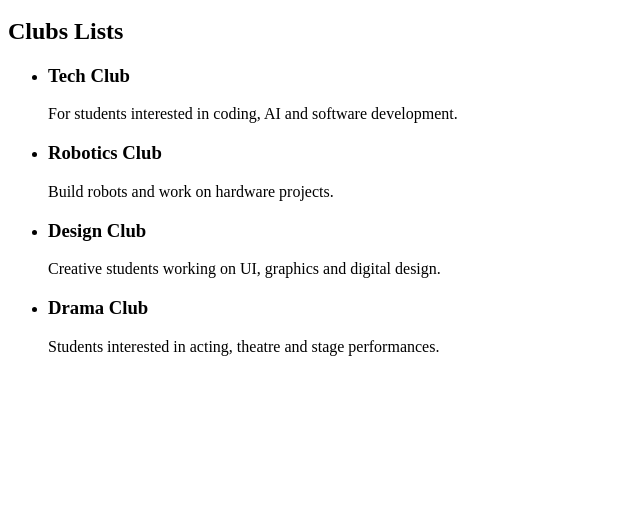
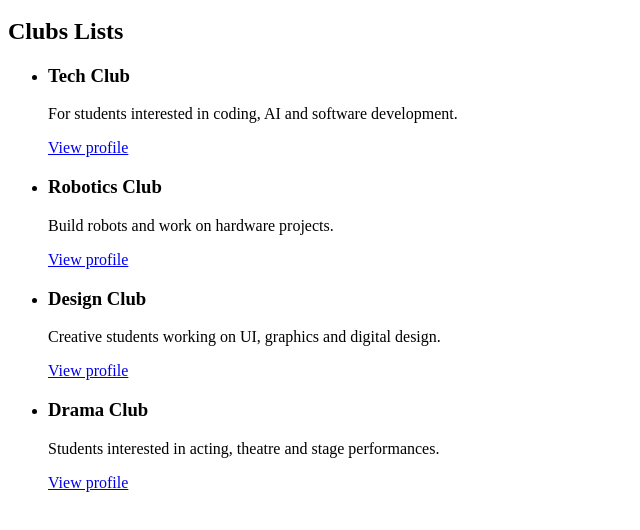
Before and after one commit to arushabind2005-star/Campus-Hive, a website: page clubs.html in a window 1280 px wide. Shown: the part 136-666 px from the top of the page, without its empty margins (0-640 px from the left). Drawn offline with Linux system fonts and the light colour scheme.

Commit message:
added profile link for clubs

```diff
--- a/clubs.html
+++ b/clubs.html
@@ -22,19 +22,22 @@
         <li>
           <h3>Tech Club</h3>
           <p>For students interested in coding, AI and software development.</p>
+          <a href="profile.html?id=1">View profile</a>
         </li>
         <li>
           <h3>Robotics Club</h3>
           <p>Build robots and work on hardware projects.</p>
-          <a href=""></a>
+          <a href="profile.html?id=2">View profile</a>
         </li>
         <li>
           <h3>Design Club</h3>
           <p>Creative students working on UI, graphics and digital design.</p>
+          <a href="profile.html?id=3">View profile</a>
         </li>
         <li>
           <h3>Drama Club</h3>
           <p>Students interested in acting, theatre and stage performances.</p>
+          <a href="profile.html?id=4">View profile</a>
         </li>
       </ul>
     </nav>
```
